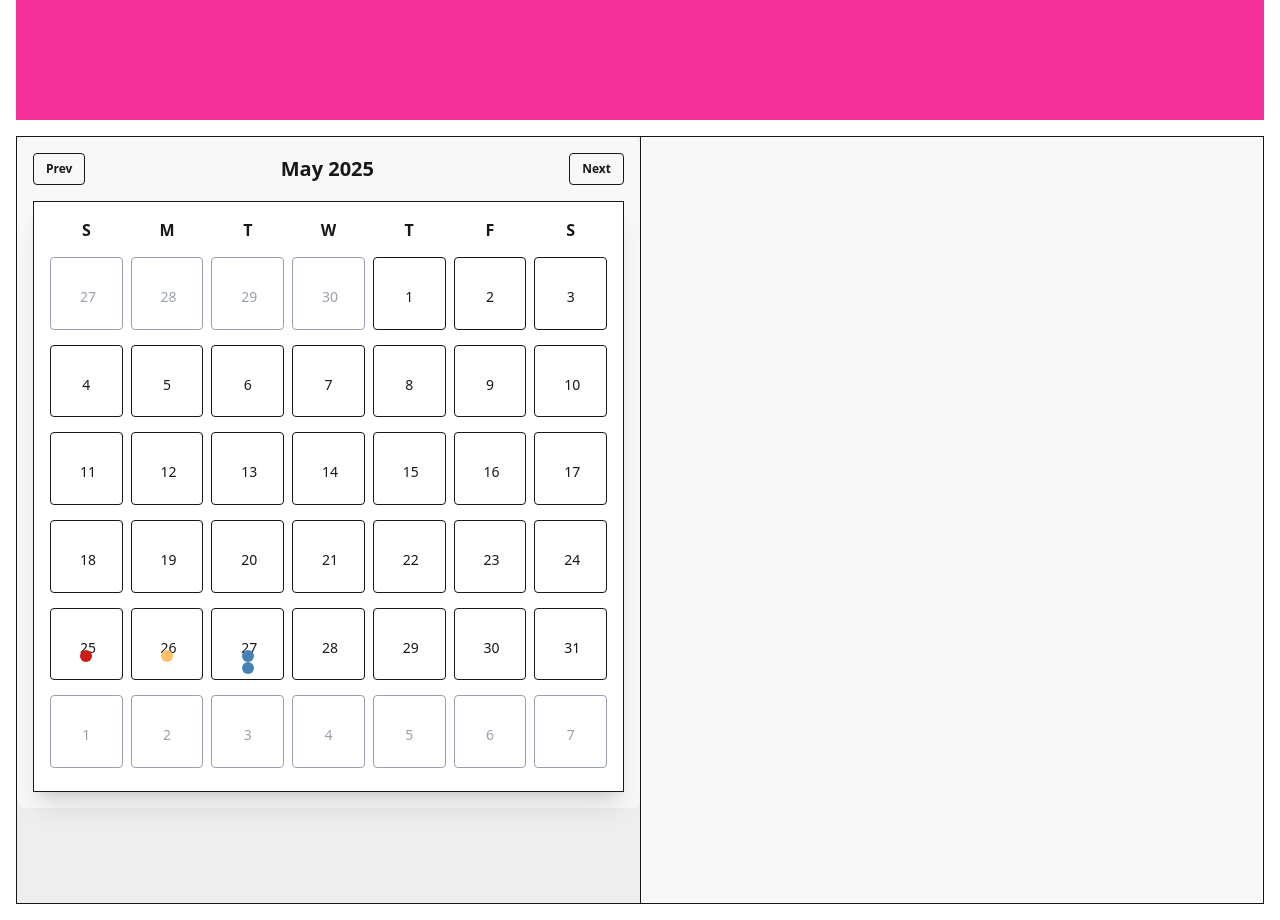
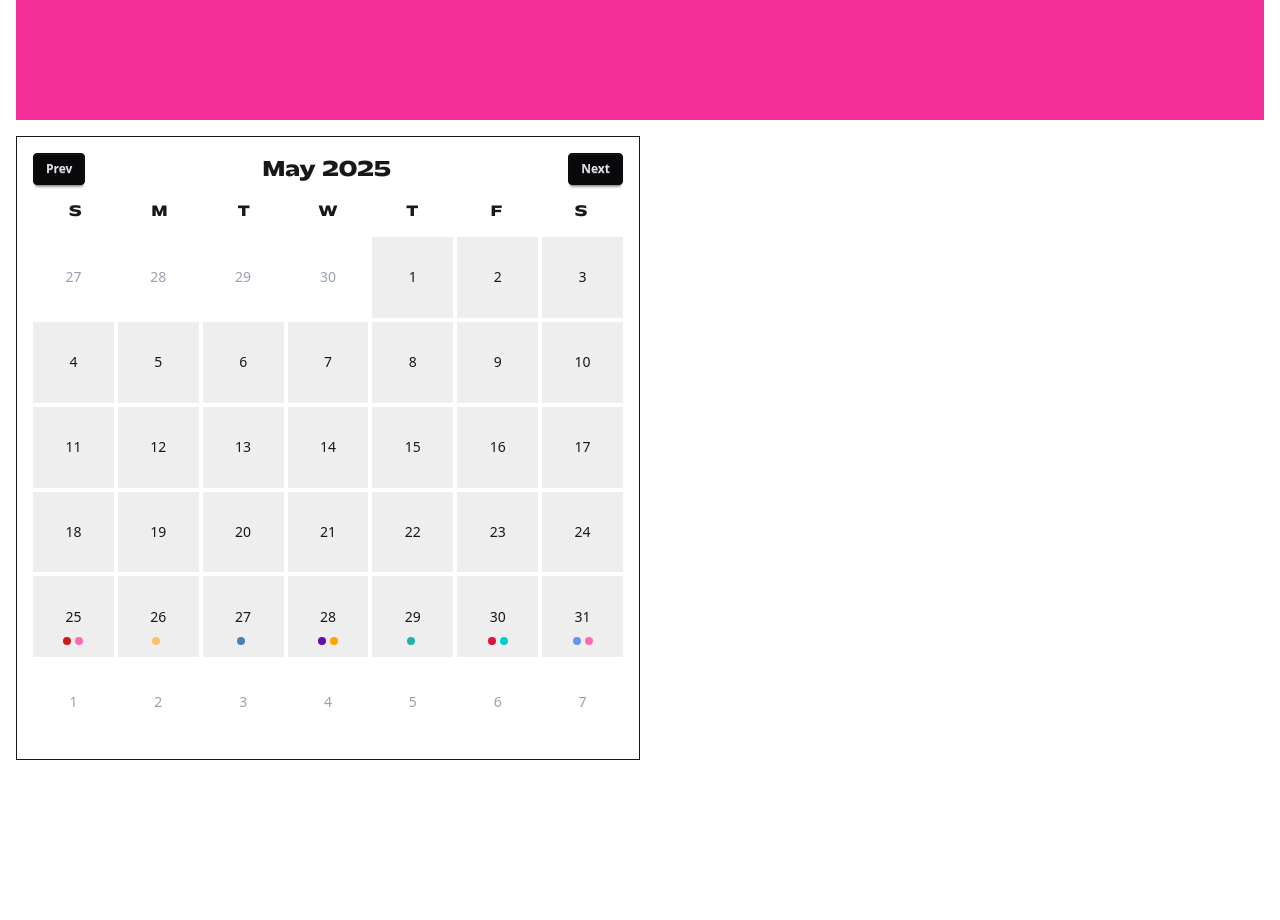
Before and after one commit to Hampus2001/mera, a Next.js app in the folder frontend/: page / in a window 1280 px wide. Shown: the part 1400-2320 px from the top of the page. Built offline with nearby package versions, Linux system fonts and the light colour scheme.

Commit message:
lite fix

```diff
--- a/frontend/app/globals.css
+++ b/frontend/app/globals.css
@@ -1,5 +1,45 @@
 @import "tailwindcss";
 @plugin "daisyui";
+@layer base {
+  h1 {
+    font-size: var(--text-8xl);
+    font-family: var(--font-fontInstrument);
+    line-height: var(--leading-tight);
+  }
+
+  h2 {
+    font-size: var(--text-5xl);
+    font-family: var(--font-fontInstrument);
+  }
+
+  h3 {
+    font-size: var(--text-2xl);
+    font-family: var(--font-fontMattoneBold);
+  }
+
+  h4 {
+    font-size: var(--text-xs);
+    font-family: var(--font-fontMattoneBlack);
+  }
+
+  p,
+  li,
+  ul {
+    font-size: var(--text-base);
+    font-family: var(--font-fontRoboto);
+    font-weight: var(--font-weight-medium);
+  }
+}
+
+@media (max-width: 768px) {
+  h1 {
+    font-size: var(--text-6xl);
+  }
+
+  h3 {
+    font-size: var(--text-base);
+  }
+}
 
 .font-absans {
   font-family: var(--font-fontAbsans);
--- a/frontend/app/layout.js
+++ b/frontend/app/layout.js
@@ -12,7 +12,7 @@ const fontInstrument = Instrument_Serif({
 });
 
 const fontRoboto = Roboto({
-  weight: "500",
+  weight: ["400", "500", "600", "700", "800", "900"],
   subsets: ["latin"],
   variable: "--font-fontRoboto",
 });
--- a/frontend/app/page.js
+++ b/frontend/app/page.js
@@ -7,16 +7,14 @@ export default function Home() {
     <>
       <LandingNav />
       <section className="flex flex-col items-center justify-center h-screen px-20 lg:px-80 gap-y-4 lg:gap-y-2  ">
-        <h1 className="font-instrument text-6xl lg:text-8xl lg:mb-4">
-          Make More Time
-        </h1>
+        <h1 className="">Make More Time</h1>
         <h3 className="font-mattone-bold px-4 lg:px-8 text-center mb-4 leading-snug text-base lg:text-2xl ">
           Management system for your business — so you can stay focused doing
           what you do best!
         </h3>
         <div className="absolute bottom-24 lg:bottom-32 items-center gap-4 animate-bounce">
           <Link href="./createWorkspace">
-            <button className="btn btn-accent btn-lg lg:btn-xl ">
+            <button className="btn btn-primary btn-lg lg:btn-xl ">
               Get Started
             </button>
           </Link>
--- a/frontend/components/BigCalendar.js
+++ b/frontend/components/BigCalendar.js
@@ -24,7 +24,7 @@ const localizer = dateFnsLocalizer({
 const myEventsList = [
   {
     title: "Hampus Jobbpass",
-    start: new Date(2025, 4, 25, 10, 0), // Year, Month, Date, Hour, Minute
+    start: new Date(2025, 4, 25, 10, 0),
     end: new Date(2025, 4, 25, 12, 0),
     color: "#cd1c18",
   },
@@ -40,40 +40,102 @@ const myEventsList = [
     end: new Date(2025, 4, 27, 11, 0),
     color: "#4682B4",
   },
+
   {
-    title: "Justus Jobbpass",
-    start: new Date(2025, 4, 27, 9, 0),
-    end: new Date(2025, 4, 27, 11, 0),
-    color: "#4682B4",
+    title: "Emma Förmiddagspass",
+    start: new Date(2025, 4, 28, 8, 0),
+    end: new Date(2025, 4, 28, 12, 0),
+    color: "#6a0dad",
+  },
+  {
+    title: "Oscar Eftermiddagspass",
+    start: new Date(2025, 4, 28, 13, 0),
+    end: new Date(2025, 4, 28, 17, 0),
+    color: "#ffa500",
+  },
+  {
+    title: "Maja Kvällspass",
+    start: new Date(2025, 4, 29, 17, 0),
+    end: new Date(2025, 4, 29, 21, 0),
+    color: "#20b2aa",
+  },
+  {
+    title: "Anton Heldag",
+    start: new Date(2025, 4, 30, 9, 0),
+    end: new Date(2025, 4, 30, 17, 0),
+    color: "#dc143c",
+  },
+  {
+    title: "Sofia Möte",
+    start: new Date(2025, 4, 30, 11, 0),
+    end: new Date(2025, 4, 30, 12, 0),
+    color: "#00ced1",
+  },
+  {
+    title: "Hampus Extrajobb",
+    start: new Date(2025, 4, 31, 15, 0),
+    end: new Date(2025, 4, 31, 19, 0),
+    color: "#6495ed",
+  },
+  {
+    title: "Irene Kvällsmöte",
+    start: new Date(2025, 4, 31, 18, 0),
+    end: new Date(2025, 4, 31, 20, 0),
+    color: "#ff69b4",
+  },
+  {
+    title: "Justus Morgonmöte",
+    start: new Date(2025, 4, 25, 8, 0),
+    end: new Date(2025, 4, 25, 9, 30),
+    color: "#ff69b4",
   },
 ];
 
 // Helper function to get the grid layout for the days
-const generateDays = (startOfMonth) => {
+const generateDays = (startOfMonth, events) => {
   const days = [];
   const startOfWeekDay = startOfWeek(startOfMonth);
+
   for (let i = 0; i < 42; i++) {
-    // 6 rows x 7 days
+    // 6 weeks
     const currentDay = new Date(startOfWeekDay);
     currentDay.setDate(currentDay.getDate() + i);
-    days.push(currentDay);
+
+    // Find all events for this day
+    const eventsForDay = events.filter(
+      (event) =>
+        format(event.start, "yyyy-MM-dd") === format(currentDay, "yyyy-MM-dd")
+    );
+
+    days.push({
+      date: currentDay,
+      events: eventsForDay,
+    });
   }
+
   return days;
 };
 
 const MyCalendar = () => {
   const [currentDate, setCurrentDate] = useState(new Date(2025, 4, 1)); // Starting with May 2025
   const [selectedEvent, setSelectedEvent] = useState(null);
+  const [selectedDay, setSelectedDay] = useState(null);
 
   const startOfMonth = new Date(
     currentDate.getFullYear(),
     currentDate.getMonth(),
     1
   );
-  const daysInMonth = generateDays(startOfMonth);
+
+  const daysInMonth = generateDays(startOfMonth, myEventsList);
 
   const handleEventClick = (event) => {
     setSelectedEvent(event); // Set the selected event when clicked
+  };
+
+  const handleDayClick = (day) => {
+    setSelectedDay(day);
+    setSelectedEvent(null); // optional: clear event selection when clicking a day
   };
 
   const goToNextMonth = () => {
@@ -85,59 +147,51 @@ const MyCalendar = () => {
   };
 
   return (
-    <div className="border w-full h-full bg-base-300 flex flex-col justify-start items-start gap-y-4 lg:grid lg:grid-cols-4 ">
-      {/* Header */}
-      <div className="flex flex-col w-full bg-base-200 p-4 lg:col-span-2 rounded-lg ">
-        <div className="flex justify-between items-center mb-4">
-          <button className="btn btn-outline btn-sm" onClick={goToPrevMonth}>
+    <div className=" w-full flex flex-col justify-start items-start lg:grid lg:grid-cols-4">
+      <div className=" border flex flex-col w-full p-4 lg:col-span-2 aspect-square gap-y-4">
+        <div className="flex justify-between items-center">
+          <button className="btn btn-neutral btn-sm" onClick={goToPrevMonth}>
             Prev
           </button>
-          <h2 className="text-xl font-bold">
+          <h5 className=" text-xl font-mattone-bold ">
             {format(currentDate, "MMMM yyyy")}
-          </h2>
-          <button className="btn btn-outline btn-sm" onClick={goToNextMonth}>
+          </h5>
+          <button className="btn btn-neutral btn-sm" onClick={goToNextMonth}>
             Next
           </button>
         </div>
 
         {/* Calendar Grid */}
-        <div className="grid grid-cols-7 gap-2 bg-white shadow-xl border p-4 aspect-square ">
+        <div className="grid grid-cols-7  w-full font-mattone-bold text-sm">
           {/* Weekdays Header */}
-          <div className="font-bold text-center">S</div>
-          <div className="font-bold text-center">M</div>
-          <div className="font-bold text-center">T</div>
-          <div className="font-bold text-center">W</div>
-          <div className="font-bold text-center">T</div>
-          <div className="font-bold text-center">F</div>
-          <div className="font-bold text-center">S</div>
-
+          <div className=" text-center">S</div>
+          <div className=" text-center">M</div>
+          <div className=" text-center">T</div>
+          <div className=" text-center">W</div>
+          <div className=" text-center">T</div>
+          <div className=" text-center">F</div>
+          <div className=" text-center">S</div>
+        </div>
+        <div className="grid grid-cols-7 gap-1">
           {/* Days */}
-          {daysInMonth.map((day, index) => (
+          {daysInMonth.map((dayObj, index) => (
             <div
               key={index}
-              className={`grid grid-rows-3 grid-cols-3 text-sm text-center p-4 cursor-pointer border aspect-square ${
-                day.getMonth() !== startOfMonth.getMonth()
-                  ? "text-gray-400"
-                  : "hover:bg-blue-100"
-              } rounded`}
-              onClick={() => setSelectedEvent(null)} // Deselect event when clicking on a day
+              className={` z-0 grid grid-rows-3 items-center justify-center text-sm text-center cursor-pointer aspect-square p-1 ${
+                dayObj.date.getMonth() !== startOfMonth.getMonth()
+                  ? "text-gray-400 bg-base-100"
+                  : "hover:bg-primary bg-base-300"
+              } `}
+              onClick={() => handleDayClick(dayObj)} // Deselect event when clicking on a day
             >
-              <span className="row-start-2 col-start-2">
-                {format(day, "d")}
-              </span>
+              <span className="row-start-2">{format(dayObj.date, "d")}</span>
 
               {/* Render events if any */}
-              <div className="row-start-3 col-start-2">
-                {myEventsList
-                  .filter(
-                    (event) =>
-                      format(event.start, "yyyy-MM-dd") ===
-                      format(day, "yyyy-MM-dd")
-                  )
-                  .map((event, idx) => (
+              <div className="flex flex-row items-start justify-start row-start-3">
+                {dayObj.events.map((event, idx) => (
                   <div
                     key={idx}
-                      className="relative flex justify-center"
+                    className="  "
                     onClick={(e) => {
                       e.stopPropagation(); // Prevent the day click handler from triggering
                       handleEventClick(event); // Handle event click
@@ -145,8 +199,8 @@ const MyCalendar = () => {
                   >
                     {/* Event Badge */}
                     <div
-                        className="w-2 h-2 lg:w-3 lg:h-3 rounded-full   hover:opacity-75 col-start-2 row-start-3"
-                        style={{ backgroundColor: event.color, color: "#fff" }}
+                      className=" w-2 h-2 m-0.5 rounded-full"
+                      style={{ backgroundColor: event.color }}
                     ></div>
                   </div>
                 ))}
@@ -157,11 +211,17 @@ const MyCalendar = () => {
       </div>
 
       {/* Event Details Section */}
-      <div className="col-span-3 col-start-3 w-full lg:w-auto bg-base-200 border-l p-4 h-full">
+      <div className="w-full lg:col-span-2">
         {selectedEvent && (
-          <div className=" p-4 bg-base-100 border shadow-lg">
-            <h3 className=" font-bold">Event Details</h3>
-            <div className="mt-2 text-sm">
+          <div className="pt-8 lg:p-4">
+            <h6 className="text-xl font-mattone-bold mb-4 lg:mb-12 lg:text-base">
+              {" "}
+              Event Details
+            </h6>
+            <div
+              className="mt-2 text-sm p-4"
+              style={{ backgroundColor: selectedEvent.color }}
+            >
               <p>
                 <strong>Title:</strong> {selectedEvent.title}
               </p>
@@ -171,6 +231,39 @@ const MyCalendar = () => {
               <p>
                 <strong>End:</strong> {format(selectedEvent.end, "Pp")}
               </p>
+              <hr className="my-2" />
+            </div>
+          </div>
+        )}
+
+        {selectedDay && !selectedEvent && (
+          <div className="pt-8 lg:p-4">
+            <h6 className="text-xl font-mattone-bold mb-4 lg:mb-14 ">
+              {format(selectedDay.date, "PPPP")}
+            </h6>
+            <div className="mt-2 text-sm">
+              {selectedDay.events.length > 0 ? (
+                selectedDay.events.map((event, idx) => (
+                  <div
+                    key={idx}
+                    className="mb-4 p-4"
+                    style={{ backgroundColor: event.color }}
+                  >
+                    <p>
+                      <strong>Title:</strong> {event.title}
+                    </p>
+                    <p>
+                      <strong>Start:</strong> {format(event.start, "Pp")}
+                    </p>
+                    <p>
+                      <strong>End:</strong> {format(event.end, "Pp")}
+                    </p>
+                    <hr className="my-2" />
+                  </div>
+                ))
+              ) : (
+                <p className="p-4">No events for this day.</p>
+              )}
             </div>
           </div>
         )}
```
Lines whose indentation alone changed are shown as unchanged.
